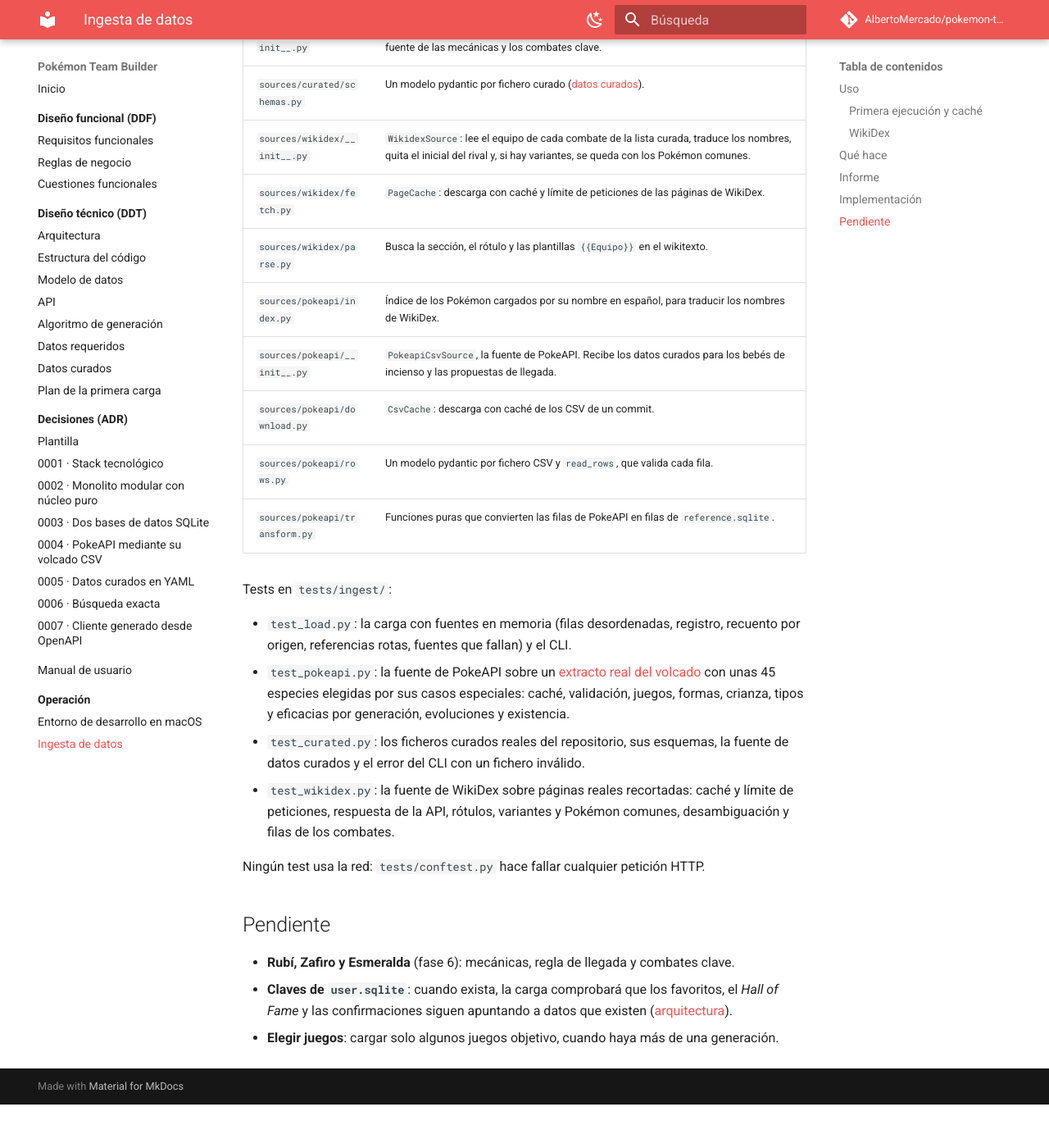
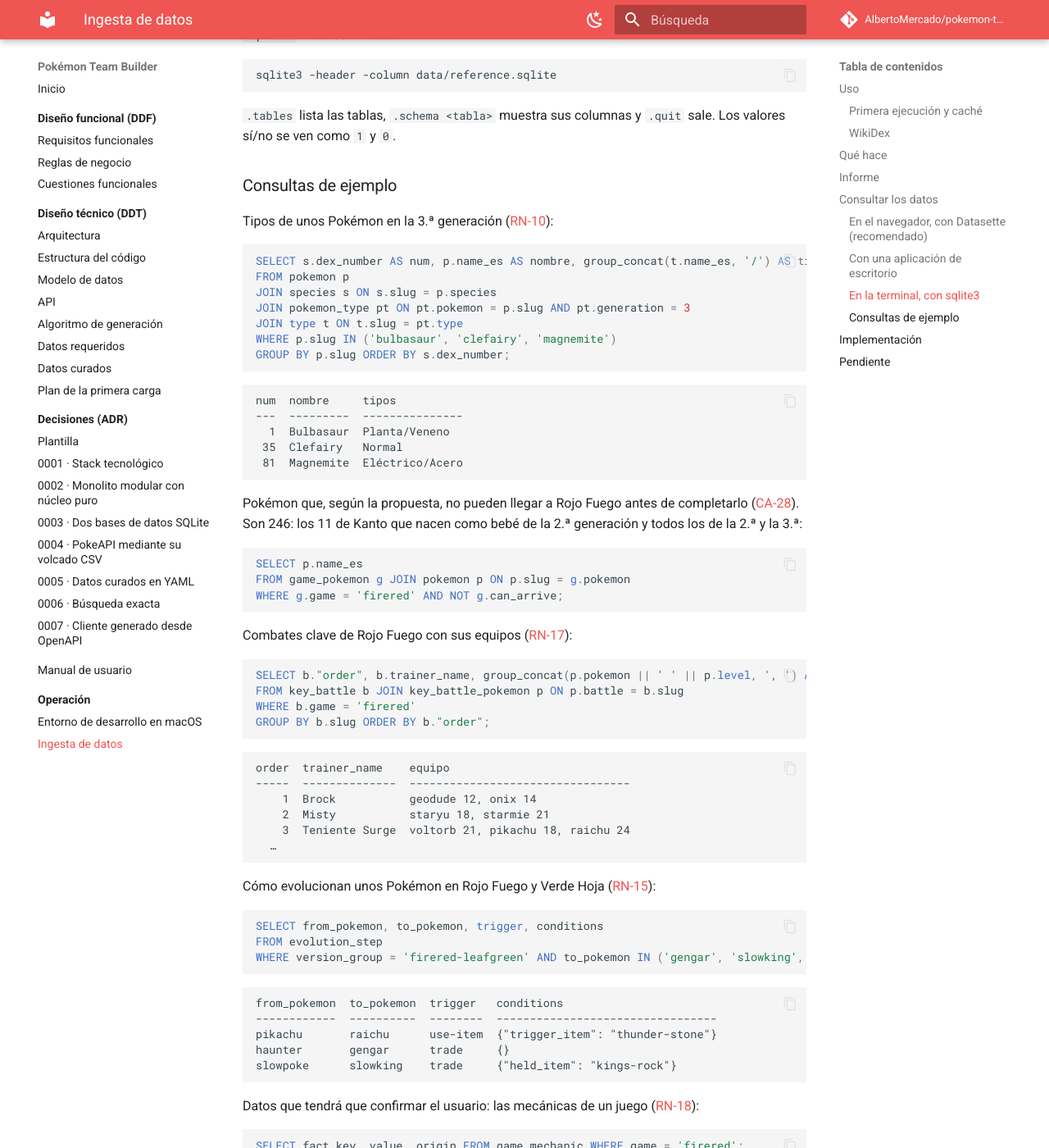
Before and after one commit to AlbertoMercado/pokemon-team-builder, an MkDocs documentation site: the page built from docs/05-operacion/ingesta.md, in a window 1280 px wide and 1400 px high, scrolled down 5562 px. Shown: the whole window at 82% size. Built offline with MkDocs 1.6.1 and Material for MkDocs 9.7.7, drawn with Linux system fonts in a browser that asks for light colours; comment, search, counter and statistics services are not loaded; before the commit the page ends 6909 px from its top, so only the background shows below that; some of the changed text lies outside the part shown.

Commit message:
docs(operacion): explicar cómo consultar los datos de reference.sqlite
- Nueva sección «Consultar los datos» en Ingesta de datos: Datasette con
  uvx (recomendado), aplicaciones de escritorio y sqlite3, con consultas de
  ejemplo comprobadas sobre la carga real y su resultado.
- Comando en la tabla de CLAUDE.md y enlace en el índice de Operación.

Co-Authored-By: Claude Opus 5.5 <noreply@anthropic.com>

````diff
--- a/docs/05-operacion/ingesta.md
+++ b/docs/05-operacion/ingesta.md
@@ -163,6 +163,121 @@ ERROR: la carga ha fallado; se conserva la base de datos anterior.
   - Comprobación fallida: species: 50 filas, se esperaban 386
 ```
 
+## Consultar los datos
+
+`reference.sqlite` es un fichero SQLite normal: se puede abrir con cualquier herramienta de
+SQLite, solo para leer. Las tablas y columnas están explicadas en el
+[modelo de datos](../02-ddt/modelo-datos.md).
+
+### En el navegador, con Datasette (recomendado)
+
+```bash
+uvx datasette data/reference.sqlite
+```
+
+Abre <http://127.0.0.1:8001>: todas las tablas con filtros por columna y orden, un recuadro
+para escribir consultas SQL y exportación a CSV o JSON. `uvx` ejecuta
+[Datasette](https://datasette.io/) aparte, sin instalarlo en el proyecto. Se para con
+`Ctrl+C`.
+
+### Con una aplicación de escritorio
+
+- [DB Browser for SQLite](https://sqlitebrowser.org/): `brew install --cask db-browser-for-sqlite`
+  y abrir el fichero.
+- VS Code, con una extensión de SQLite (p. ej., *SQLite Viewer*): basta con abrir el fichero
+  desde el explorador.
+
+### En la terminal, con `sqlite3`
+
+`sqlite3` viene con macOS:
+
+```bash
+sqlite3 -header -column data/reference.sqlite
+```
+
+`.tables` lista las tablas, `.schema <tabla>` muestra sus columnas y `.quit` sale. Los valores
+sí/no se ven como `1` y `0`.
+
+### Consultas de ejemplo
+
+Tipos de unos Pokémon en la 3.ª generación ([RN-10](../01-ddf/reglas-negocio.md#rn-10)):
+
+```sql
+SELECT s.dex_number AS num, p.name_es AS nombre, group_concat(t.name_es, '/') AS tipos
+FROM pokemon p
+JOIN species s ON s.slug = p.species
+JOIN pokemon_type pt ON pt.pokemon = p.slug AND pt.generation = 3
+JOIN type t ON t.slug = pt.type
+WHERE p.slug IN ('bulbasaur', 'clefairy', 'magnemite')
+GROUP BY p.slug ORDER BY s.dex_number;
+```
+
+```text
+num  nombre     tipos
+---  ---------  ---------------
+  1  Bulbasaur  Planta/Veneno
+ 35  Clefairy   Normal
+ 81  Magnemite  Eléctrico/Acero
+```
+
+Pokémon que, según la propuesta, no pueden llegar a Rojo Fuego antes de completarlo
+([CA-28](../01-ddf/cuestiones-abiertas.md#abiertas)). Son 246: los 11 de Kanto que nacen como
+bebé de la 2.ª generación y todos los de la 2.ª y la 3.ª:
+
+```sql
+SELECT p.name_es
+FROM game_pokemon g JOIN pokemon p ON p.slug = g.pokemon
+WHERE g.game = 'firered' AND NOT g.can_arrive;
+```
+
+Combates clave de Rojo Fuego con sus equipos ([RN-17](../01-ddf/reglas-negocio.md#rn-17)):
+
+```sql
+SELECT b."order", b.trainer_name, group_concat(p.pokemon || ' ' || p.level, ', ') AS equipo
+FROM key_battle b JOIN key_battle_pokemon p ON p.battle = b.slug
+WHERE b.game = 'firered'
+GROUP BY b.slug ORDER BY b."order";
+```
+
+```text
+order  trainer_name    equipo
+-----  --------------  ---------------------------------
+    1  Brock           geodude 12, onix 14
+    2  Misty           staryu 18, starmie 21
+    3  Teniente Surge  voltorb 21, pikachu 18, raichu 24
+  …
+```
+
+Cómo evolucionan unos Pokémon en Rojo Fuego y Verde Hoja
+([RN-15](../01-ddf/reglas-negocio.md#rn-15)):
+
+```sql
+SELECT from_pokemon, to_pokemon, trigger, conditions
+FROM evolution_step
+WHERE version_group = 'firered-leafgreen' AND to_pokemon IN ('gengar', 'slowking', 'raichu');
+```
+
+```text
+from_pokemon  to_pokemon  trigger   conditions
+------------  ----------  --------  ---------------------------------
+pikachu       raichu      use-item  {"trigger_item": "thunder-stone"}
+haunter       gengar      trade     {}
+slowpoke      slowking    trade     {"held_item": "kings-rock"}
+```
+
+Datos que tendrá que confirmar el usuario: las mecánicas de un juego
+([RN-18](../01-ddf/reglas-negocio.md#rn-18)):
+
+```sql
+SELECT fact_key, value, origin FROM game_mechanic WHERE game = 'firered';
+```
+
+Con qué datos se construyó el fichero:
+
+```sql
+SELECT pokeapi_commit, games, started_at, finished_at FROM ingest_run;
+```
+
 ## Implementación
 
 Código en `ingest/` ([estructura del código](../02-ddt/estructura-codigo.md)):
````
Also changed, not shown: CLAUDE.md (+1 -0 lines), docs/05-operacion/index.md (+1 -1 lines).
